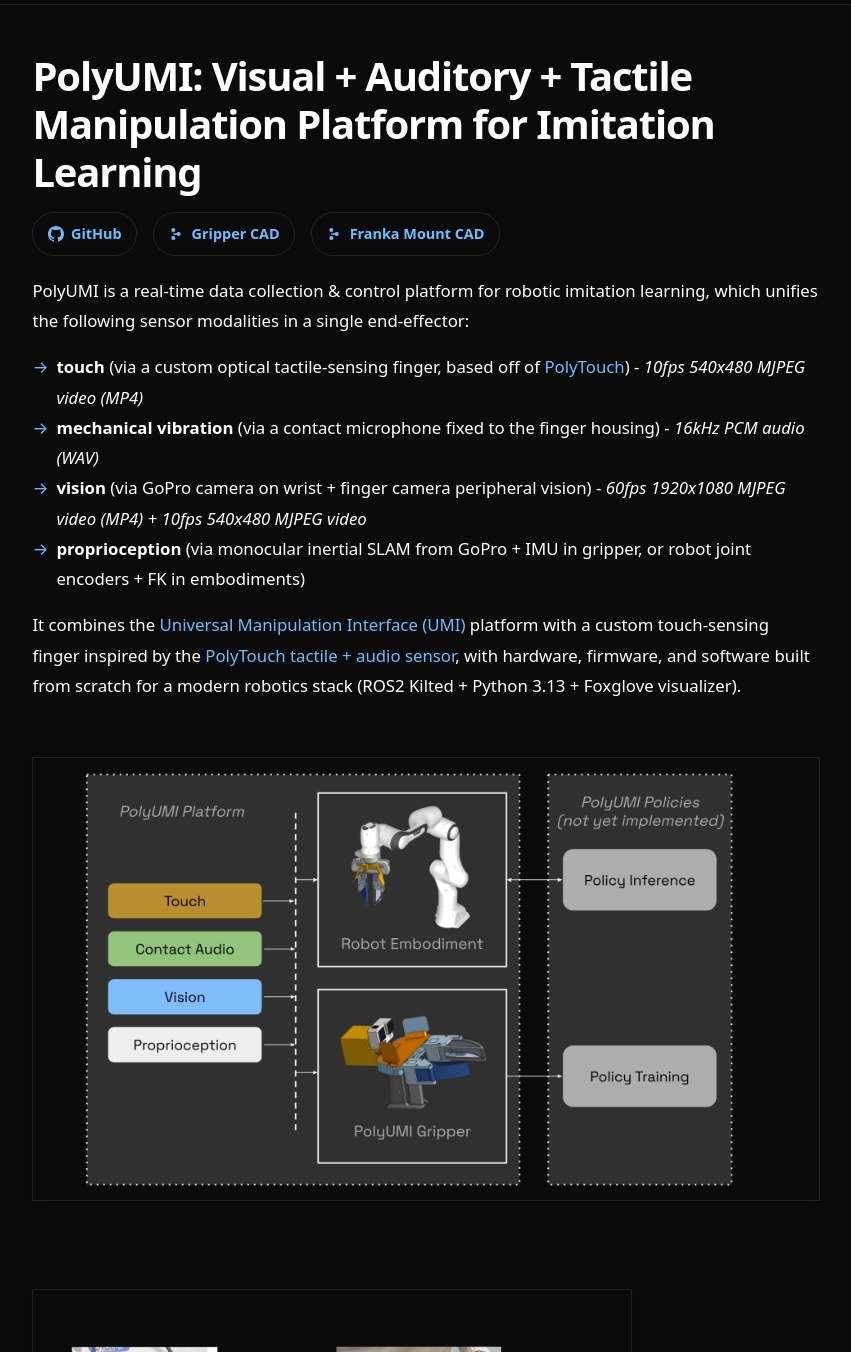
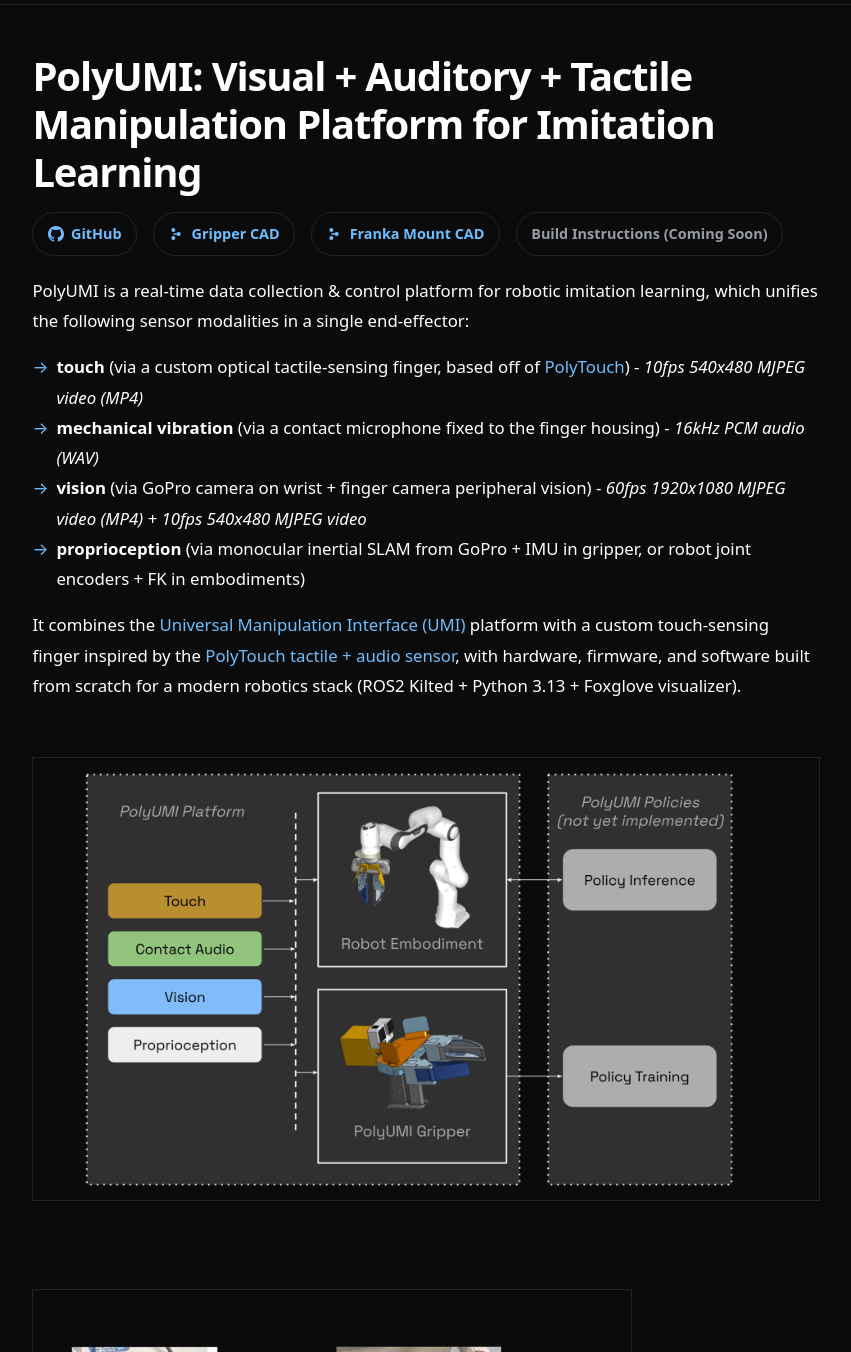
Before and after one commit to cwoodhayes/cwoodhayes.github.io, a Jekyll site: the page built from _projects/PolyUMI.md, in a window 1280 px wide and 1400 px high, scrolled down 596 px, cut to the strip 48-1400 px from the top of the window. Shown: the whole strip, without its empty margins (214-1065 px from the left). Built offline with Jekyll 4.4.1, drawn with Linux system fonts in a browser that asks for light colours.

Commit message:
added disabled build instructions button

```diff
--- a/_projects/PolyUMI.md
+++ b/_projects/PolyUMI.md
@@ -18,6 +18,7 @@
 	{% include github-button.html url="https://github.com/cwoodhayes/polyumi" %}
   {% include github-button.html url="https://cad.onshape.com/documents/51445b7d15b8d189878323f1/w/358bf42f47b2b1f2a511decc/e/9a3e51ec7a29118eecf3283b" label="Gripper CAD" icon="onshape" %}
   {% include github-button.html url="https://cad.onshape.com/documents/e674950e5409bace1adf9ce3/w/92b242e38e2c65427b8cb5db/e/0ded13219a9c097fb326bd02" label="Franka Mount CAD" icon="onshape" %}
+  <span class="project-link is-disabled" aria-disabled="true">Build Instructions (Coming Soon)</span>
 </div>
 
 PolyUMI is a real-time data collection & control platform for robotic imitation learning, which unifies the following sensor modalities in a single end-effector:
--- a/assets/css/main.css
+++ b/assets/css/main.css
@@ -636,6 +636,18 @@
   color: var(--color-white);
 }
 
+.project-link.is-disabled {
+  color: #989ca3;
+  border-color: var(--color-gray-border);
+  cursor: not-allowed;
+  pointer-events: none;
+}
+
+.project-link.is-disabled:hover {
+  background-color: transparent;
+  color: #989ca3;
+}
+
 .project-tags {
   margin-top: 1rem;
   margin-bottom: 1.5rem;
```
